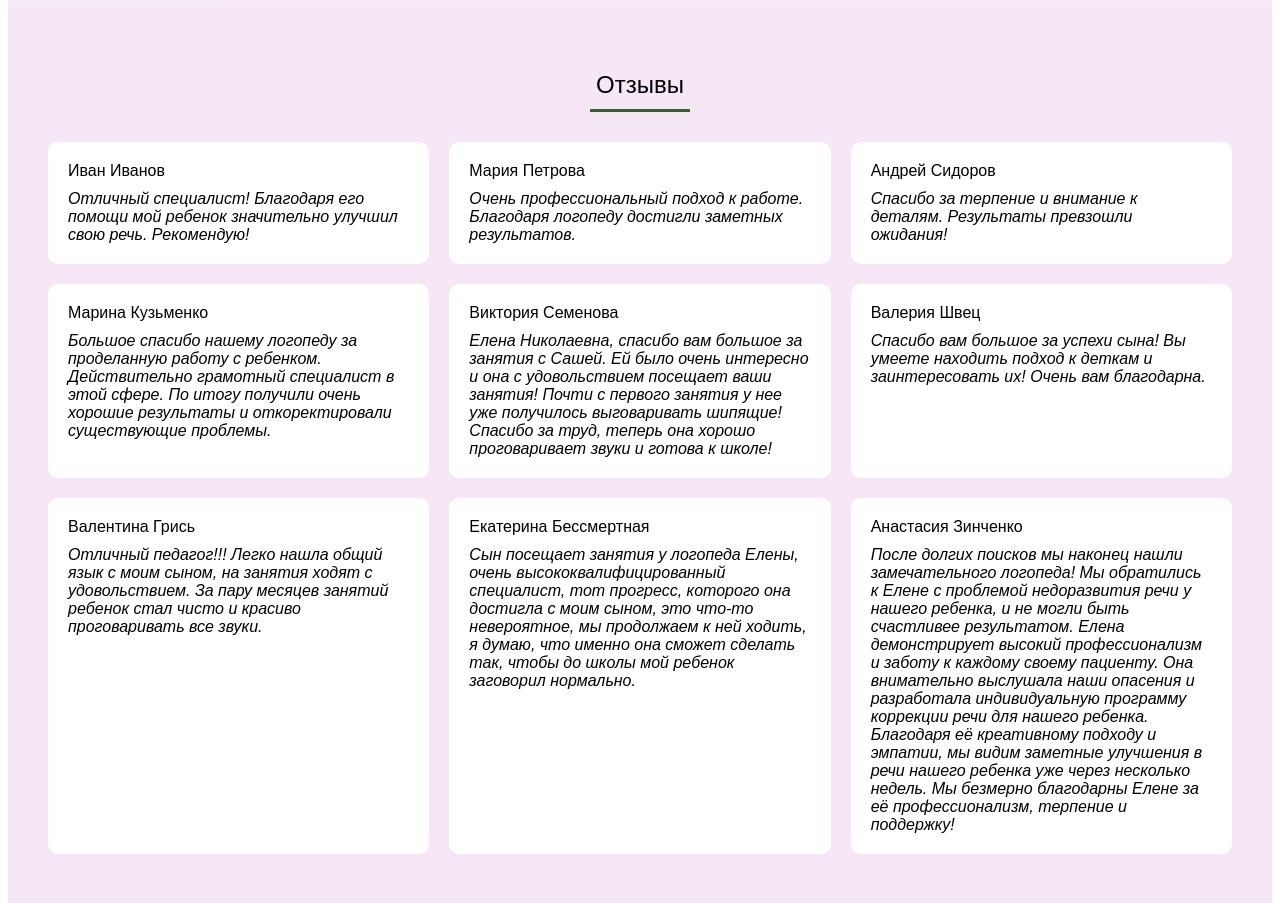
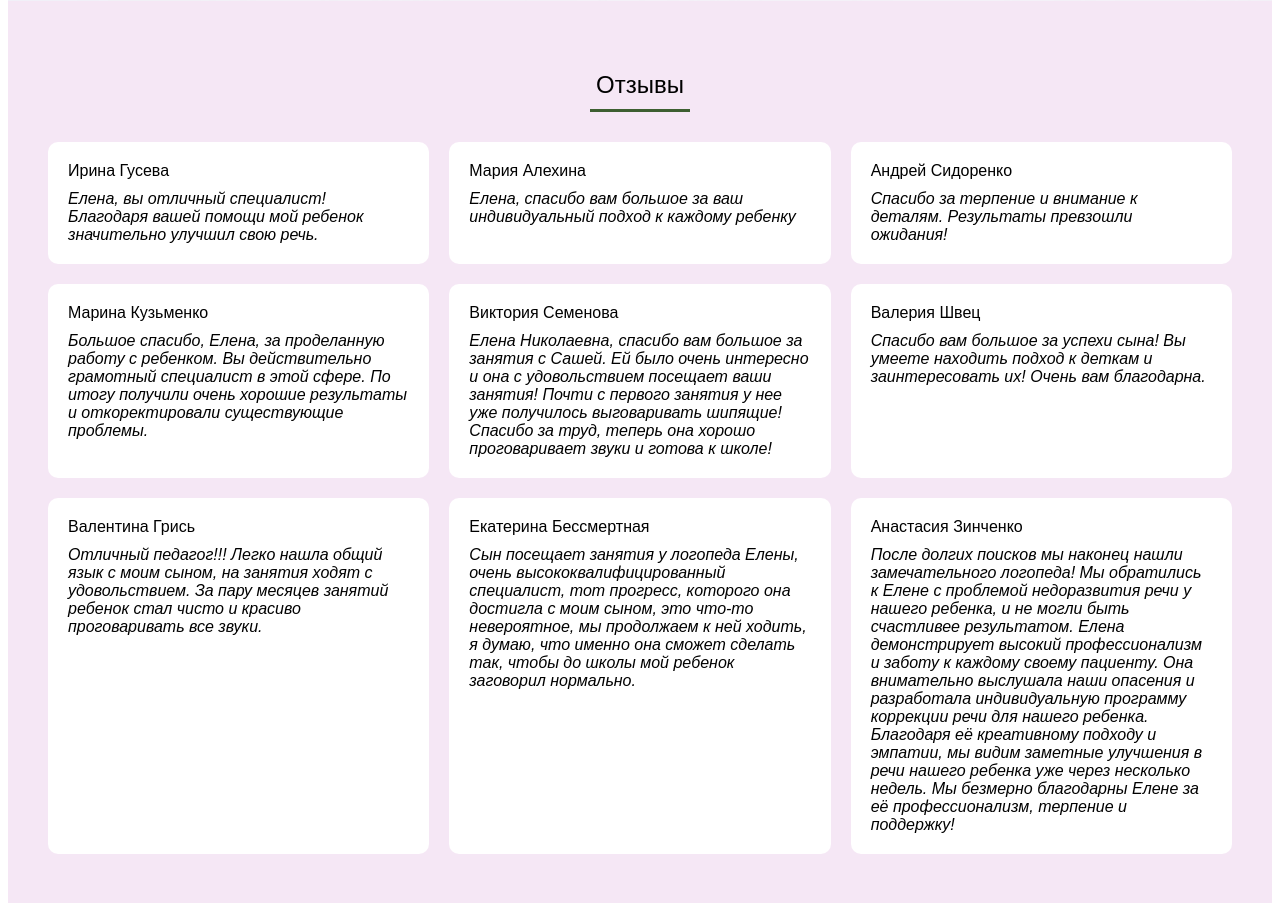
Before and after one commit to vsaprykina/sate, a Django app: page /contacts/ in a window 1280 px wide. Shown: the part 585-1488 px from the top of the page. Run offline with Django 5.2, Linux system fonts and the light colour scheme.

Commit message:
итоговая версия сайта с правками

```diff
--- a/site1/main/static/css/tabletindex.css
+++ b/site1/main/static/css/tabletindex.css
@@ -523,3 +454,106 @@ width: 127%;
     margin-bottom: 0;
   }
 }
+
+@media (max-width: 767px) {
+  .contact-form {
+    max-width: 100%;
+    margin: 0 15px;
+    padding: 20px;
+  }
+}
+
+LLM served by Perplexity Labs
+Вот полный код с медиа-запросами для планшетов:
+css
+/* Стили для экранов меньше 768px */
+@media (max-width: 767px) {
+  .contact-form {
+    max-width: 100%;
+    margin: 0 15px;
+    padding: 20px;
+  }
+
+  .contact-form .form-group {
+    margin-bottom: 10px;
+    flex-direction: column;
+    align-items: flex-start;
+  }
+
+  .contact-form label {
+    font-size: 12px;
+    margin-bottom: 4px;
+  }
+
+  .contact-form input,
+  .contact-form textarea {
+    padding: 6px;
+    font-size: 12px;
+    margin-bottom: 8px;
+  }
+
+  .contact-form textarea {
+    height: 50px;
+  }
+
+  .contact-form button.submit-button {
+    width: 120px;
+    padding: 6px 12px;
+    font-size: 12px;
+  }
+
+  .contact-form .form-group input[type="checkbox"] {
+    width: 14px;
+    height: 14px;
+    margin-right: 6px;
+  }
+
+  .contact-form .form-group label {
+    font-size: 12px;
+    display: flex;
+    align-items: center;
+  }
+}
+
+/* Стили для планшетов с шириной экрана от 768px до 1023px */
+@media (min-width: 768px) and (max-width: 1023px) {
+  .contact-form {
+    max-width: 100%;
+    margin: 0 20px;
+    padding: 25px;
+    margin-left: 150px;
+    margin-right: 150px;
+  }
+
+  .contact-form .form-group {
+    margin-bottom: 12px;
+    display: flex;
+    align-items: center;
+    justify-content: space-between;
+  }
+
+  .contact-form label {
+    font-size: 13px;
+  }
+
+  .contact-form input,
+  .contact-form textarea {
+    padding: 7px;
+    font-size: 13px;
+    margin-bottom: 10px;
+  }
+
+  .contact-form textarea {
+    height: 60px;
+  }
+
+  .contact-form button.submit-button {
+    width: 140px;
+    padding: 7px 14px;
+    font-size: 13px;
+  }
+
+  .contact-form .form-group label {
+    font-size: 13px;
+  }
+}
--- a/site1/main/templates/contacts.html
+++ b/site1/main/templates/contacts.html
@@ -28,20 +28,20 @@
       </div>
         <div class="container2">
             <div class="review">
-                <div class="user">Иван Иванов</div>
-                <div class="message">Отличный специалист! Благодаря его помощи мой ребенок значительно улучшил свою речь. Рекомендую!</div>
+                <div class="user">Ирина Гусева</div>
+                <div class="message">Елена, вы отличный специалист! Благодаря вашей помощи мой ребенок значительно улучшил свою речь.</div>
             </div>
             <div class="review">
-            <div class="user">Мария Петрова</div>
-            <div class="message">Очень профессиональный подход к работе. Благодаря логопеду достигли заметных результатов.</div>
+            <div class="user">Мария Алехина</div>
+            <div class="message">Елена, спасибо вам большое за ваш индивидуальный подход к каждому ребенку</div>
         </div>
         <div class="review">
-            <div class="user">Андрей Сидоров</div>
+            <div class="user">Андрей Сидоренко</div>
             <div class="message">Спасибо за терпение и внимание к деталям. Результаты превзошли ожидания!</div>
         </div>
         <div class="review">
             <div class="user">Марина Кузьменко</div>
-            <div class="message">Большое спасибо нашему логопеду за проделанную работу с ребенком. Действительно грамотный специалист в этой сфере. По итогу получили очень хорошие результаты и откоректировали существующие проблемы.</div>
+            <div class="message">Большое спасибо, Елена, за проделанную работу с ребенком. Вы действительно грамотный специалист в этой сфере. По итогу получили очень хорошие результаты и откоректировали существующие проблемы.</div>
         </div>
         <div class="review">
             <div class="user">Виктория Семенова</div>
--- a/site1/main/templates/index.html
+++ b/site1/main/templates/index.html
@@ -132,7 +132,7 @@
 <a href="{% url 'about' %}#certificate-section" class="btn1">Еще</a>
   </section>
 
-  <section class="gallery-section3" style="background-image: url('{% static 'img/фон3.PNG' %}');">
+<section class="gallery-section3" style="background-image: url('{% static 'img/фон3.PNG' %}');">
     <div class="section-title">
       <h2 class="gallery-section-title"> Так проходят наши занятия</h2>
     </div>
@@ -143,7 +143,7 @@
       <img src="{% static 'img/ребенок 6.jpg' %}" alt="Photo 3">
       <img src="{% static 'img/ребенок 7.jpg' %}" alt="Photo 4">
     </div>
-  </section>
+</section>
 
 <section class="testimonial-section" style="background-image: url('{% static 'img/фон2.PNG' %}');">
     <div class="section-title">
@@ -200,4 +200,6 @@
    <script src="{% static 'js/form2.js' %}"></script>
   <script src="{% static 'js/slider.js' %}"></script>
   <script src="{% static 'js/stati3.js' %}"></script>
+  <script src="{% static 'js/photo.js' %}"></script>
+<script src="https://code.jquery.com/jquery-3.6.0.min.js" integrity="sha256-/xUj+3OJU5yExlq6GSYGSHk7tPXikynS7ogEvDej/m4=" crossorigin="anonymous"></script>
 {% endblock %}{% endblock %}
--- a/site1/main/templates/privacy_policy.html
+++ b/site1/main/templates/privacy_policy.html
@@ -1,7 +1,7 @@
 {% extends 'layout.html' %}
 {% load static %}
 
-{% block title %}Обо мне{% endblock %}
+{% block title %}Политика безопасности{% endblock %}
 
 {% block styles %}
 {% endblock %}
--- a/site1/main/templates/services.html
+++ b/site1/main/templates/services.html
@@ -98,7 +98,7 @@ input[type="date"]:before {
 </section>
 {% block scripts %}
     <script src="{% static 'js/form1.js' %}"></script>
-    <script src="{% static 'js/form.js' %}"></script>
+    <script src="{% static 'js/date.js' %}"></script>
     <script src="https://code.jquery.com/jquery-3.6.0.min.js"></script>
 {% endblock %}
 {% endblock %}
--- a/site1/main/urls.py
+++ b/site1/main/urls.py
@@ -19,6 +19,6 @@ urlpatterns = [
     path('article/<int:pk>/', views.article_detail, name='article_detail'),
     path('privacy-policy/', views.privacy_policy_view, name='privacy_policy'),
     path('index-question/', views.index_question_view, name='index_question'),
-    path('success/', views.success, name='success'),
+    path('success/', views.success, name='success')
 ] + static(settings.STATIC_URL, document_root=settings.STATIC_ROOT) \
   + static(settings.MEDIA_URL, document_root=settings.MEDIA_ROOT)
--- a/site1/main/views.py
+++ b/site1/main/views.py
@@ -154,7 +154,7 @@ def appointment_submit(request):
         appointment_time = request.POST.get('appointmentTime')
         service = request.POST.get('service')
 
-        # Check if the selected time is available
+
         approved_appointments = Appointment.objects.filter(appointment_date=appointment_date, appointment_time=appointment_time, approved=True)
         if approved_appointments.exists():
             messages.error(request, 'Извините, это время уже занято. Пожалуйста, выберите другое время.')
```
Also changed, not shown: other parts of site1/main/static/css/tabletindex.css (+3 -72 lines), site1/main/static/css/index.css (+40 -16 lines), site1/main/static/css/mobileindex.css (+54 -40 lines), site1/main/templates/about.html (+6 -7 lines), site1/db.sqlite3, site1/main/static/js/date.js (renamed from site1/main/static/js/form.js).
